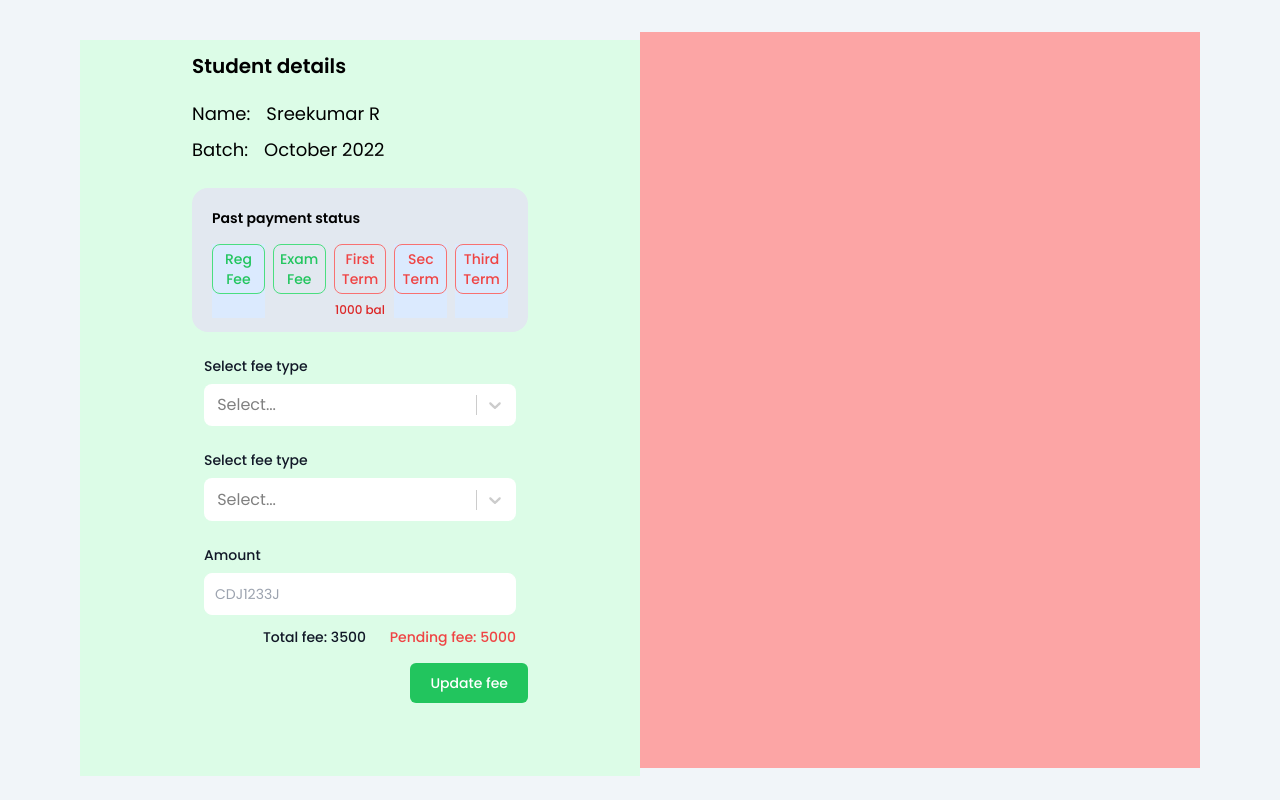
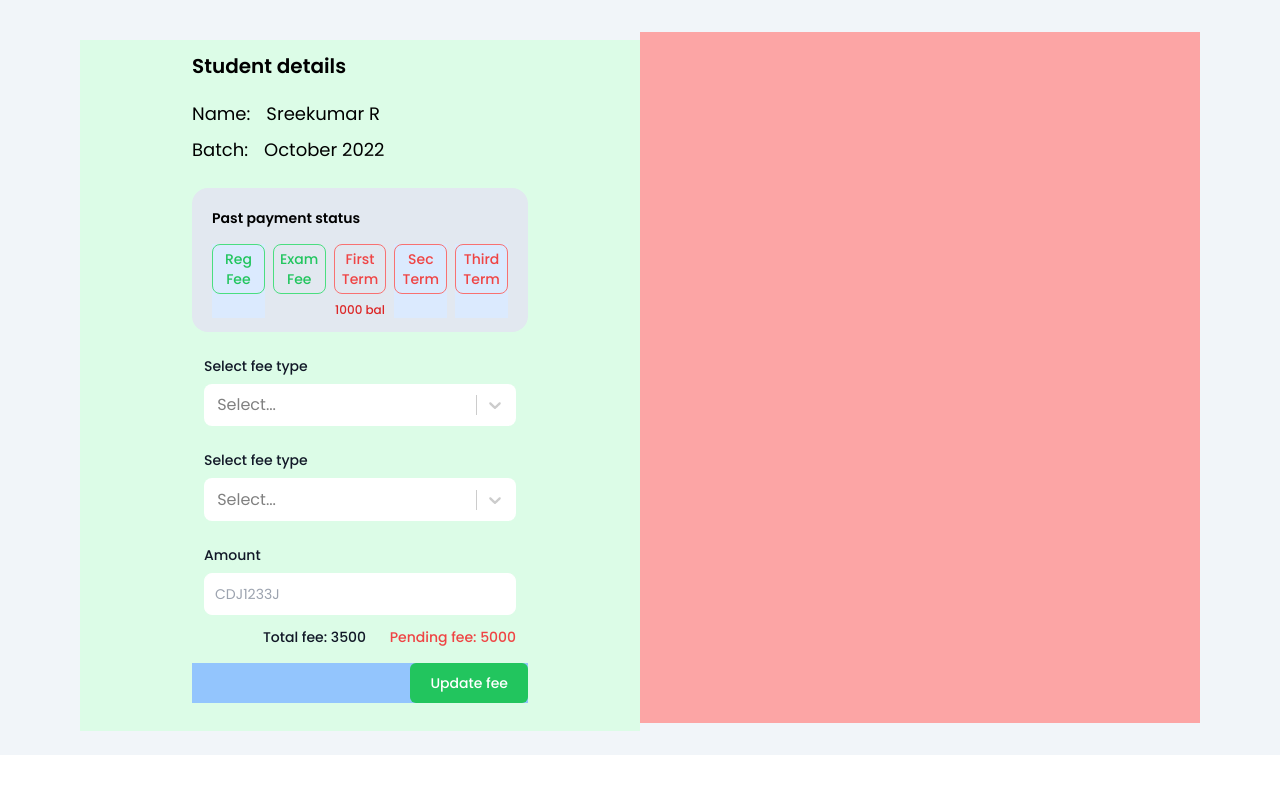
Before and after one commit to abie-x/lms-client, a React (Create React App) app: page /updateFee in a window 1280 px wide. Built offline with nearby package versions, Linux system fonts and the light colour scheme.

Commit message:
testing..

```diff
--- a/src/screens/UpdateFeeStatusScreen.js
+++ b/src/screens/UpdateFeeStatusScreen.js
@@ -43,7 +43,7 @@ const UpdateFeeStatusScreen = () => {
     ]
 
     return (
-        <div className="h-screen w-screen bg-slate-100 px-6 md:px-20 py-8 lg:grid lg:grid-cols-2">
+        <div className="h-fit w-screen bg-slate-100 px-6 md:px-20 py-8 lg:grid lg:grid-cols-2">
             <div className="h-full w-full md:px-28 lg:px-4 xl:px-28 xl:mt-2 md:py-3 bg-green-100" >
                 <h3 className="text-base md:text-xl font-semibold">Student details</h3>
                 <div className="mt-5 text-sm flex gap-4">
@@ -119,7 +119,7 @@ const UpdateFeeStatusScreen = () => {
                 <div className="w-full px-3 flex justify-end">
                     <label className="text-xs md:text-sm font-medium text-gray-900 mb-2">Total fee: 3500 <span className="ml-5 text-red-500">Pending fee: 5000</span></label>
                 </div>
-                <div className="w-full flex justify-end mt-2 mb-2">
+                <div className="w-full flex justify-end mt-2 mb-2 bg-blue-300">
                     <button type="button" class="focus:outline-none text-white bg-green-500 hover:bg-red-800 focus:ring-4 font-medium rounded-md text-sm px-2 py-2 md:px-5 md:py-2.5 transition">Update fee</button>
                 </div>
             </div>
```
